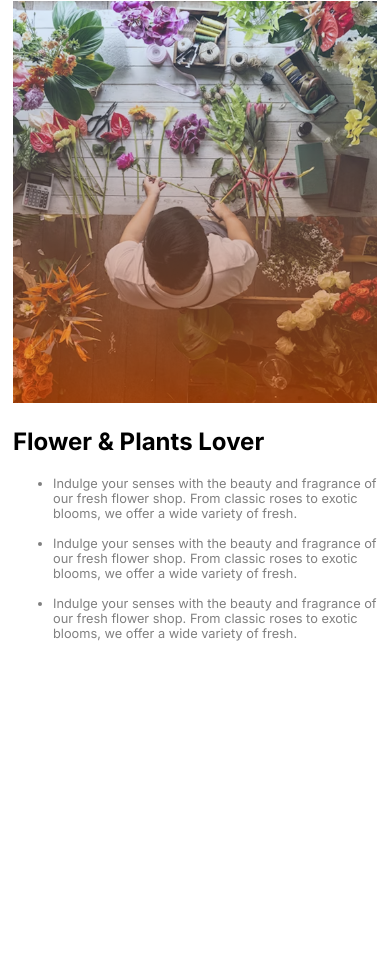
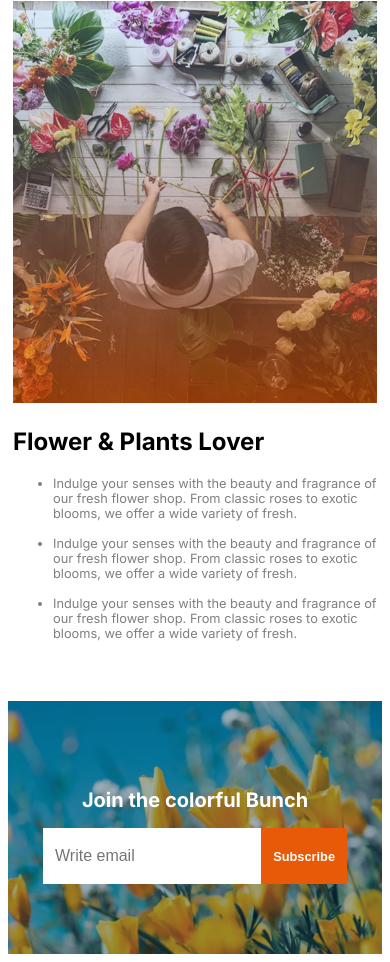
Before and after one commit to Nahian07/Responsive-Flowers, a plain HTML site: page index.html in a window 390 px wide. Shown: the part 2387-3349 px from the top of the page. Before the commit the page ends 3096 px from the top, so only its background shows below. Drawn offline with Linux system fonts and the light colour scheme.

Commit message:
added join section & made it responsive

```diff
--- a/index.html
+++ b/index.html
@@ -116,6 +116,15 @@
                 </ul>
             </div>
         </section>
+
+        <!-- join section starts here -->
+        <section class="join">
+            <h1 class="join-title">Join the colorful Bunch</h1>
+            <div class="email display-flex">
+                <input type="email" placeholder="Write email">
+                <button class="common-btn" id="input-btn">Subscribe</button>
+            </div>
+        </section>
     </main>
 
     <footer>
--- a/styles/flower.css
+++ b/styles/flower.css
@@ -196,6 +196,34 @@
     margin: 40px 0px;
 }
 
+/* join section styles */
+
+.email{
+    justify-content: center;
+}
+
+.join{
+    padding: 200px 305px;
+    background-image: url(../assets/news-letter-bg.png);
+    background-repeat: no-repeat;
+    background-position: center;
+    background-size: cover;
+    text-align: center;
+    background-color: rgba(7, 51, 79, 0.4);
+}
+
+.join-title{
+    font-size: 3.15rem;
+    font-weight: 700;
+    color: #FFFF;
+}
+
+.join input[type="email"]{
+    padding: 19px 30px;
+    width: 645px;
+    font-size: 1rem;
+    border: none;
+}
 
 
 
@@ -319,4 +347,22 @@
         margin: 15px 0px;
     }
 
+    /* join */
+
+    .join-title{
+        font-size: 1.25rem;
+    }
+
+    .join{
+        padding: 70px 35px;
+    }
+
+    .join input[type="email"]{
+        width: calc( 100% - 10px );
+        padding: 19px 12px;
+    }
+
+    #input-btn{
+        padding: 19px 12px;
+    }
 }
```
